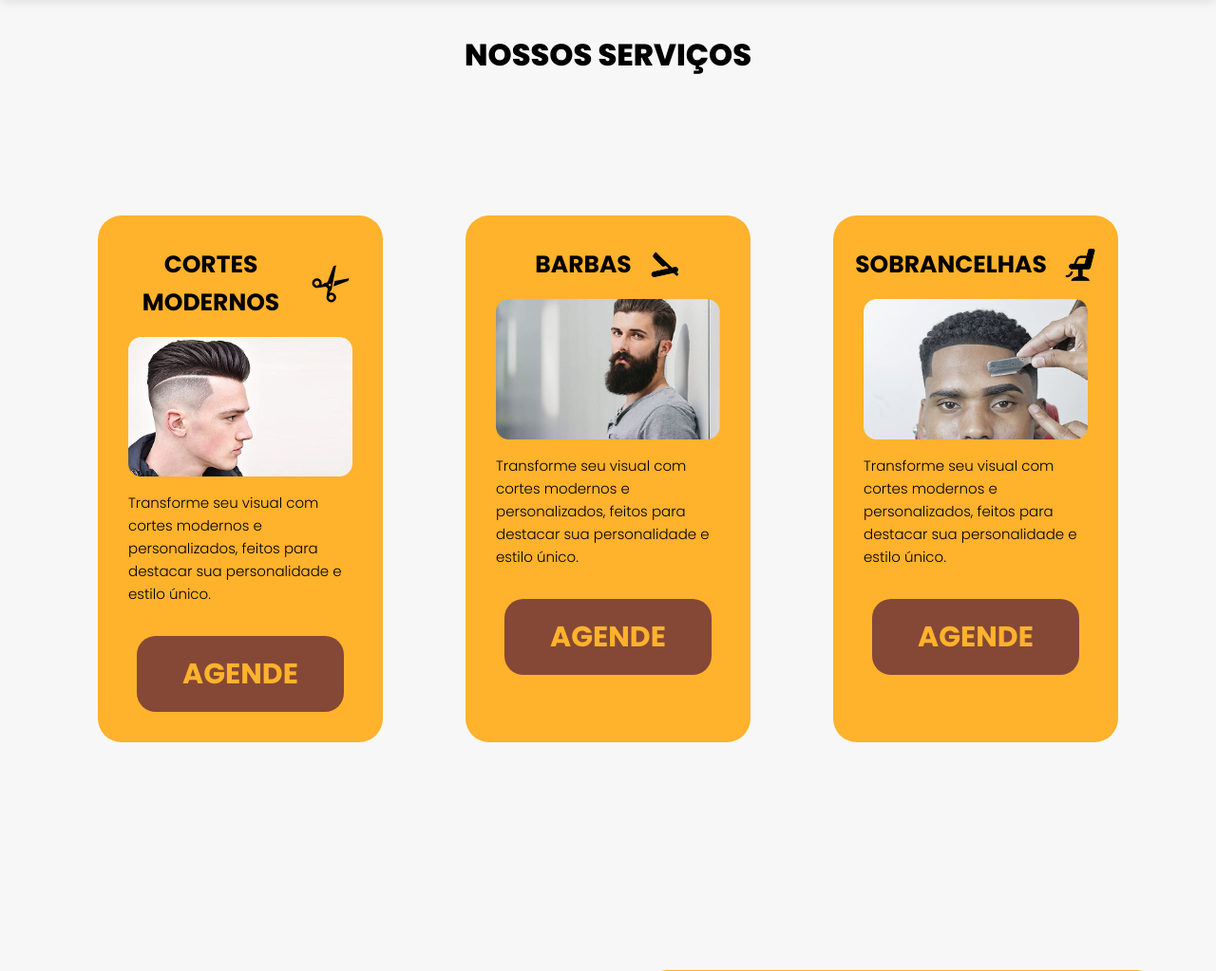
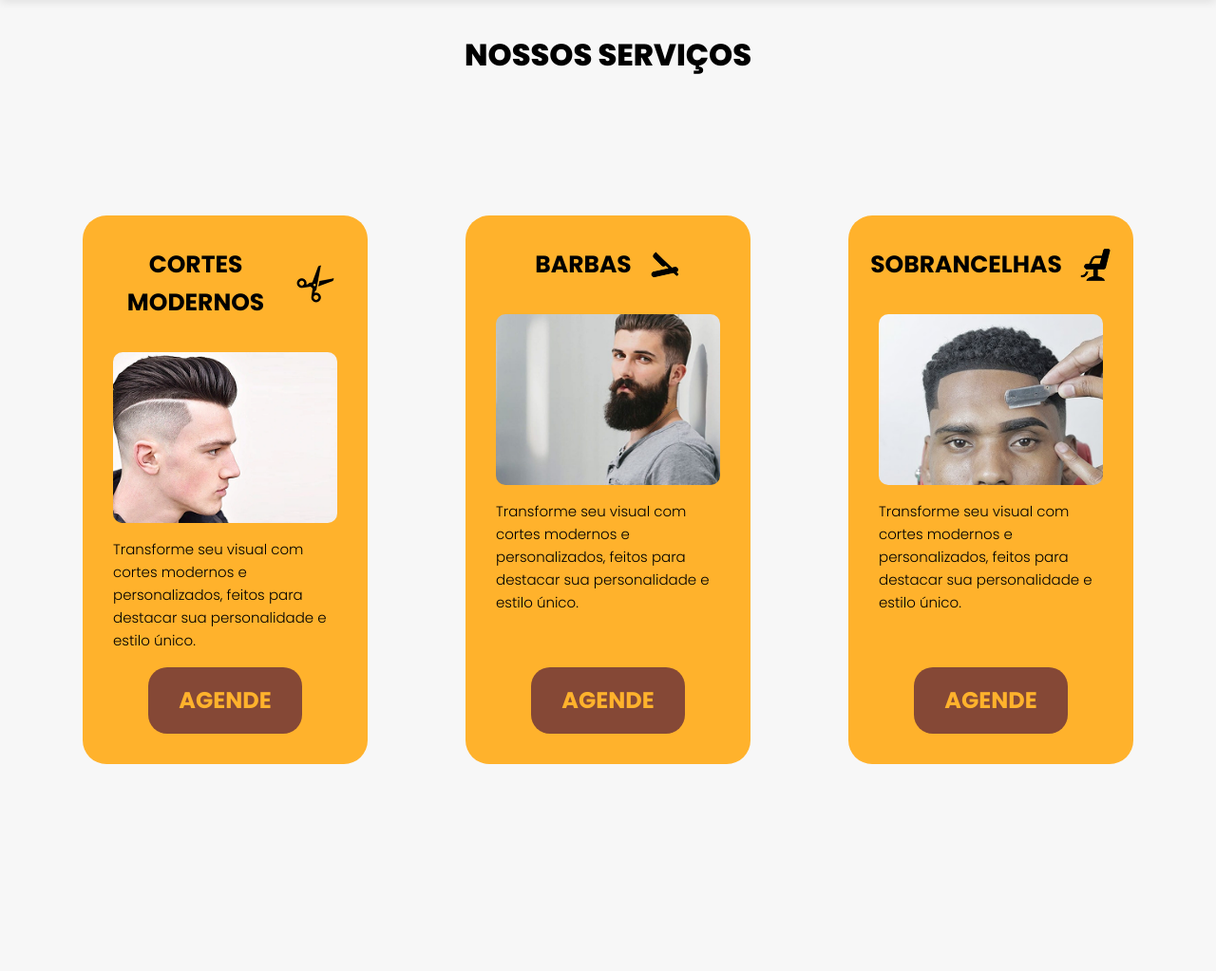
Before and after one commit to Vitorfran/projetoBarbearia, a PHP site: page /public/home.php in a window 1280 px wide. Shown: the part 98-1121 px from the top of the page at 95% size. Run offline with PHP 8.4, Linux system fonts and the light colour scheme; some libraries are stand-ins or nearby versions.

Commit message:
Alinhamento dos Cards

```diff
--- a/assets/css/home/home.css
+++ b/assets/css/home/home.css
@@ -140,92 +140,101 @@ main {
 
 /* -------------------------------------------
     Container dos cards de serviços
-------------------------------------------- */
-.cards {
-    display: flex;              /* Layout flexível */
-    flex-direction: row;         /* Alinhamento em linha */
-    justify-content: space-evenly; /* Distribuição uniforme */
+------------------------------------------- */.cards {
+    display: flex;
+    flex-direction: row;
+    justify-content: space-evenly;
+    align-items: stretch; /* Faz os cards terem a mesma altura */
+    gap: 2rem; /* Espaço consistente entre os cards */
 }
 
 /* -------------------------------------------
     Estilo individual dos cards de serviço
 ------------------------------------------- */
 .home-cartao-servico {
-    background-color: var(--cor-secundaria);  /* Fundo laranja */
-    border-radius: 25px;         /* Bordas arredondadas */
-    width: 300px;                 /* Largura proporcional */
-    height: auto;               /* Altura automática */
-    padding: 2rem;              /* Espaçamento interno */
+    background-color: var(--cor-secundaria);
+    border-radius: 25px;
+    width: 300px;
+    height: auto;
+    padding: 2rem;
+    display: flex;
+    flex-direction: column;
 }
 
 /* -------------------------------------------
     Cabeçalho do card (título + ícone)
 ------------------------------------------- */
 .home-cartao-servico-titulo {
-    display: flex;              /* Alinhamento flexível */
-    justify-content: center;    /* Centraliza horizontalmente */
-    text-align: center;         /* Alinhamento do texto */
-    align-items: center;        /* Centraliza verticalmente */
+    display: flex;
+    justify-content: center;
+    text-align: center;
+    align-items: center;
+    margin-bottom: 1rem; /* Espaço consistente abaixo do título */
 }
 
 .home-titulo-servico {
-    font-weight: bold;          /* Texto em negrito */
-    font-size: 25px;            /* Tamanho médio */
-    display: flex;              /* Para alinhamento */
-    justify-content: center;    /* Centralização horizontal */
-    text-align: center;         /* Alinhamento do texto */
-    align-items: center;        /* Centralização vertical */
-    margin-right: 1rem;         /* Espaço à direita do ícone */
+    font-weight: bold;
+    font-size: 25px;
+    display: flex;
+    justify-content: center;
+    text-align: center;
+    align-items: center;
+    margin-right: 1rem;
 }
 
 /* -------------------------------------------
     Container do ícone do serviço
 ------------------------------------------- */
 .home-icone-servico {
-    display: flex;              /* Para centralização */
-    justify-content: center;    /* Centraliza horizontalmente */
-    text-align: center;        /* Alinhamento do texto */
-    align-items: center;       /* Centraliza verticalmente */
+    display: flex;
+    justify-content: center;
+    text-align: center;
+    align-items: center;
 }
 
 /* -------------------------------------------
     Imagem dentro do card
 ------------------------------------------- */
 .home-imagem-servico {
-    width: 100%;          /* Ocupa 100% da largura do card */
-    height: auto;         /* Mantém a proporção da imagem */
-    max-height: 180px;    /* Altura máxima para padronização */
-    object-fit: cover;    /* Garante que a imagem cubra o espaço sem distorcer */
-    border-radius: 10px;  /* Bordas arredondadas para combinar com o card */
-    margin: 1rem 0;       /* Espaçamento vertical */
-    display: block;       /* Remove espaços indesejados abaixo da imagem */
+    width: 100%;
+    height: 180px; /* Altura fixa para padronização */
+    object-fit: cover;
+    border-radius: 10px;
+    margin: 1rem 0;
+    display: block;
 }
 
 /* -------------------------------------------
     Descrição do serviço
 ------------------------------------------- */
 .home-descricao-servico {
-    font-weight: 300;           /* Peso de fonte leve */
-    font-size: 15px;            /* Tamanho padrão */
-    margin-bottom: 2rem;        /* Espaço inferior */
+    font-weight: 300;
+    font-size: 15px;
+    margin-bottom: 1rem;
+    flex-grow: 1; /* Faz a descrição ocupar o espaço disponível */
 }
 
 /* -------------------------------------------
-    Botão de agendamento
+    Botão de agendamento (AGORA ALINHADO)
 ------------------------------------------- */
 .home-botao-agendar {
-    background-color: var(--cor-terciaria);  /* Fundo marrom */
-    color: var(--cor-secundaria);            /* Texto laranja */
-    font-size: 30px;                        /* Tamanho grande */
-    padding: 1rem 3rem;                     /* Espaçamento interno */
-    border-radius: 20px;                    /* Bordas arredondadas */
-    font-weight: bold;                      /* Texto em negrito */
-    text-align: center;                     /* Centraliza texto */
-    text-decoration: none;                  /* Remove sublinhado */
-    display: block;                         /* Transforma em bloco */
-    margin: 0 auto;                         /* Centraliza horizontalmente */
-    width: fit-content;                     /* Largura conforme conteúdo */
-    transition: background-color 1s;        /* Transição suave */
+    background-color: var(--cor-terciaria);
+    color: var(--cor-secundaria);
+    font-size: 1.5rem; /* Reduzi o tamanho para melhor proporção */
+    padding: 1rem 2rem;
+    border-radius: 20px;
+    font-weight: bold;
+    text-align: center;
+    text-decoration: none;
+    display: block;
+    margin: 0 auto;
+    width: fit-content;
+    transition: background-color 0.3s;
+    margin-top: auto; /* Empurra o botão para a parte inferior */
+}
+
+.home-botao-agendar:hover {
+    background-color: #6d3b2b; /* Cor mais escura no hover */
 }
 
 /* ===========================================
```
